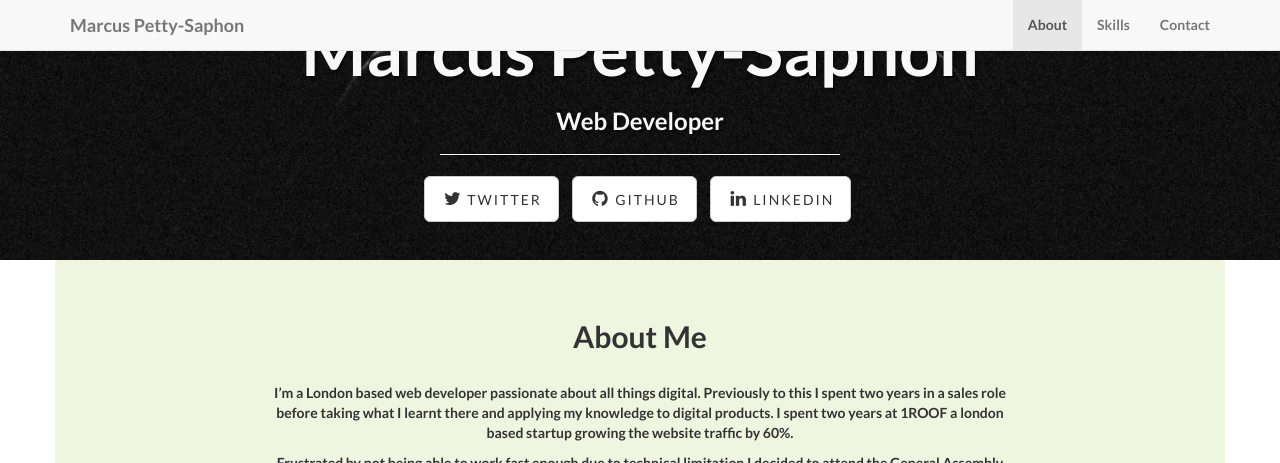
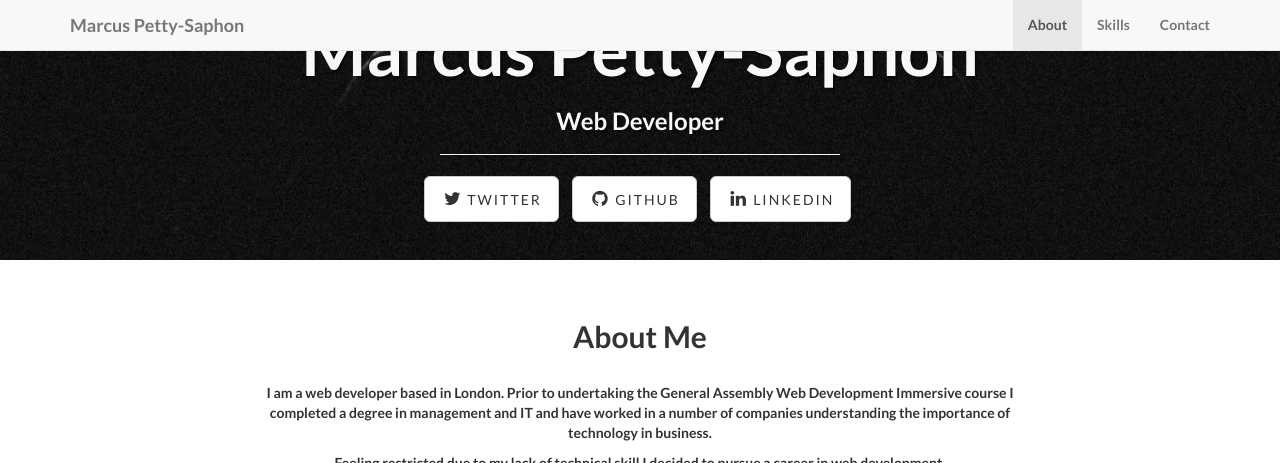
Before and after one commit to marcusps11/marcusps11.github.io, a Jekyll site: the page built from index.html, in a window 1280 px wide and 1400 px high, scrolled down 517 px, cut to the strip 0-463 px from the top of the window. Built offline with Jekyll 4.4.1, drawn with Linux system fonts in a browser that asks for light colours; some of the changed text lies outside the part shown.

Commit message:
Adding details about myself

```diff
--- a/_includes/about.html
+++ b/_includes/about.html
@@ -6,10 +6,9 @@
           <h2>About Me</h2>
           <br/>
           <p>
-I’m a London based web developer passionate about all things digital.  Previously to this I spent two years in a sales role before taking what I learnt there and applying my knowledge to digital products.  I spent two years at 1ROOF a london based startup growing the website traffic by 60%. </p>
+            I am a web developer based in London. Prior to undertaking the General Assembly Web Development Immersive course I completed a degree in management and IT and have worked in a number of companies understanding the importance of technology in business. </p>
 
-<p> Frustrated by not being able to work fast enough due to technical limitation I decided to attend the General Assembly Web Development program</p>
-
+            <p>Feeling restricted due to my lack of technical skill I decided to pursue a career in web development. </p>
 
           </div>
         </div>
--- a/_includes/footer.html
+++ b/_includes/footer.html
@@ -13,14 +13,10 @@
                     </li>
                     <li class="footer-menu-divider">&sdot;</li>
                     <li>
-                        <a href="#services">Services</a>
-                    </li>
-                    <li class="footer-menu-divider">&sdot;</li>
-                    <li>
                         <a href="#contact">Contact</a>
                     </li>
                 </ul>
-                <p class="copyright text-muted small">Copyright &copy; {{ site.title }} All Rights Reserved</p>
+                <p class="copyright text-muted small">Copyright &copy; A portfolio by Marcus Petty-Saphon.  </p>
             </div>
 
         </div>
--- a/_includes/page_content.html
+++ b/_includes/page_content.html
@@ -1,16 +1,77 @@
-    <!-- About Section -->
-    <section id="services" class="container content-section text-center">
-        <div class="row">
-            <div class="col-lg-8 col-lg-offset-2">
-              <br/><br/>
-              <h3>Projects</h3>
-              <br/>
-                <p>
-I’m a London based web developer passionate about all things digital.  Previously to this I spent two years in a sales role before taking what I learnt there and applying my knowledge to digital products.  I spent two years at 1ROOF a london based startup growing the website traffic by 60%. </p>
 
-<p> Frustrated by not being able to work fast enough due to technical limitation I decided to attend the General Assembly Web Development program</p>
+          <div class="container">
+            <div class="row">
+              <h1 class="text-center">Projects</h1>
+              <div class="col-md-4 col-centered">
+                <div class="thumbnail">
+                  <img src="/img/services/maras-in-prison.jpg"  class="base">
+                  <div class="caption">
+                    <h3>Escape</h3>
+                    <p>An Object orientated Javascript game </p>
+                <p><a href="https://github.com/marcusps11/Cowz-bulls" class="btn btn-primary" role="button">View the Site</a> <a href="#" class="btn btn-default" role="button">View the Code</a></p>
+                  </div>
+                </div>
+              </div>
 
 
+              <div class="col-md-4 col-centered">
+                <div class="thumbnail">
+                  <a href="https://blooming-citadel-6478.herokuapp.com"><img src="/img/services/baseee.jpg" class="base"></a>
+                  <div class="caption">
+                    <h3>Extreme Advisor</h3>
+                    <p>A bucket list website built in nodeJS.</p>
+                   <p><a href="https://blooming-citadel-6478.herokuapp.com" class="btn btn-primary" role="button">View the Site</a> <a href="https://github.com/gabriel-iac/buckets" class="btn btn-default" role="button">View the Code</a></p>
+                  </div>
+                </div>
               </div>
+              <div class="col-md-4 col-centered">
+                <div class="thumbnail">
+                  <a href="https://blooming-citadel-6478.herokuapp.com"><img src="/img/services/baseee.jpg" class="base"></a>
+                  <div class="caption">
+                    <h3>Face Hoff</h3>
+                    <p>A placeholder site for images of David Hasselhoff</p>
+                   <p><a href="https://facehoff.herokuapp.com" class="btn btn-primary" role="button">View the Site</a> <a href="https://github.com/marcusps11/facehoff" class="btn btn-default" role="button">View the Code</a></p>
+                  </div>
+                </div>
+              </div>
+              </div>
+                <div class="row">
+              <div class="col-md-4 col-centered">
+                <div class="thumbnail">
+                  <img src="/img/services/ibiza.jpg" alt="...">
+                  <div class="caption">
+                    <h3>Ibiza</h3>
+                    <p>A Ruby on Rails project which is a Resident Advisor site for Ibiza.</p>
+                    <p><a href="" class="btn btn-primary" role="button">View the Site</a> <a href="https://github.com/marcusps11/indaclub" class="btn btn-default" role="button">View the Code</a></p>
+                  </div>
+                </div>
+              </div>
+              <div class="col-md-4 col-centered">
+                <div class="thumbnail">
+                  <img src="/img/services/nextroom.png" alt="...">
+                  <div class="caption">
+                    <h3>Next Room</h3>
+                    <p>A Node backend and Angular front end using the Yelp API.</p>
+                 <p><a href="#" class="btn btn-primary" role="button">View the Site</a> <a href="https://github.com/marcusps11/flicks" class="btn btn-default" role="button">View the Code</a></p>
+                  </div>
+                </div>
+              </div>
+              <div class="col-md-4 col-centered">
+                <div class="thumbnail">
+                  <a href="https://blooming-citadel-6478.herokuapp.com"><img src="/img/services/baseee.jpg" class="base"></a>
+                  <div class="caption">
+                    <h3>Instagram Clone</h3>
+                    <p>Coming soon..</p>
+                   <p><a href="https://blooming-citadel-6478.herokuapp.com" class="btn btn-primary" role="button">View the Site</a> <a href="#" class="btn btn-default" role="button">View the Code</a></p>
+                  </div>
+                </div>
+              </div>
+            </div>
+          </div>
+
+
+
+
         </div>
+      </div>
     </section>
--- a/_includes/skills.html
+++ b/_includes/skills.html
@@ -1,13 +1,12 @@
-<div class="container">
+<div class="container" id="services">
 <div class="row">
 <h1 class="text-center">Skills</h1>
   <div class="col-md-3">
     <div class="thumbnail">
       <img src="/img/services/angular.png" alt="...">
       <div class="caption">
-        <h3>Thumbnail label</h3>
-        <p>...</p>
-        <p><a href="#" class="btn btn-primary" role="button">Button</a> <a href="#" class="btn btn-default" role="button">Button</a></p>
+        <h3>Angular</h3>
+
       </div>
     </div>
   </div>
@@ -17,9 +16,7 @@
     <div class="thumbnail">
       <img src="/img/services/node.png" alt="...">
       <div class="caption">
-        <h3>Thumbnail label</h3>
-        <p>...</p>
-        <p><a href="#" class="btn btn-primary" role="button"></a> <a href="#" class="btn btn-default" role="button">View the code</a></p>
+        <h3>NodeJs</h3>
       </div>
     </div>
   </div>
@@ -28,9 +25,7 @@
     <div class="thumbnail">
       <img src="/img/services/rubyrails.png" alt="...">
       <div class="caption">
-        <h3>Thumbnail label</h3>
-        <p>...</p>
-        <p><a href="#" class="btn btn-primary" role="button">Button</a> <a href="#" class="btn btn-default" role="button">Button</a></p>
+        <h3>Ruby on Rails</h3>
       </div>
     </div>
   </div>
@@ -38,9 +33,7 @@
     <div class="thumbnail">
       <img src="/img/services/js.png" alt="...">
       <div class="caption">
-        <h3>Thumbnail label</h3>
-        <p>...</p>
-        <p><a href="#" class="btn btn-primary" role="button">Button</a> <a href="#" class="btn btn-default" role="button">Button</a></p>
+        <h3>HTML, CSS & JS</h3>
       </div>
     </div>
   </div>
--- a/css/style.css
+++ b/css/style.css
@@ -22,14 +22,7 @@ ul {
   top:250px;
 }
 
-#about {
-  background-color: #EFF6E0
-}
 
-#services {
-  background-color: #EFF6E0
-
-}
 
 .chapo-container {
   background-color: #598392
@@ -38,3 +31,13 @@ ul {
 .banner {
   background: url(../img/services/other.png) no-repeat center center;
 }
+
+.base {
+  height: 180px;
+  width: 100%;
+
+}
+
+.project-center {
+  margin-left: -30px
+}
```
Also changed, not shown: img/services/baseee.jpg (added), img/services/davidsmile.png (added), img/services/ibiza.jpg (added), img/services/maras-in-prison.jpg (added), img/services/nextroom.png (added). Lines whose indentation alone changed are shown as unchanged.
